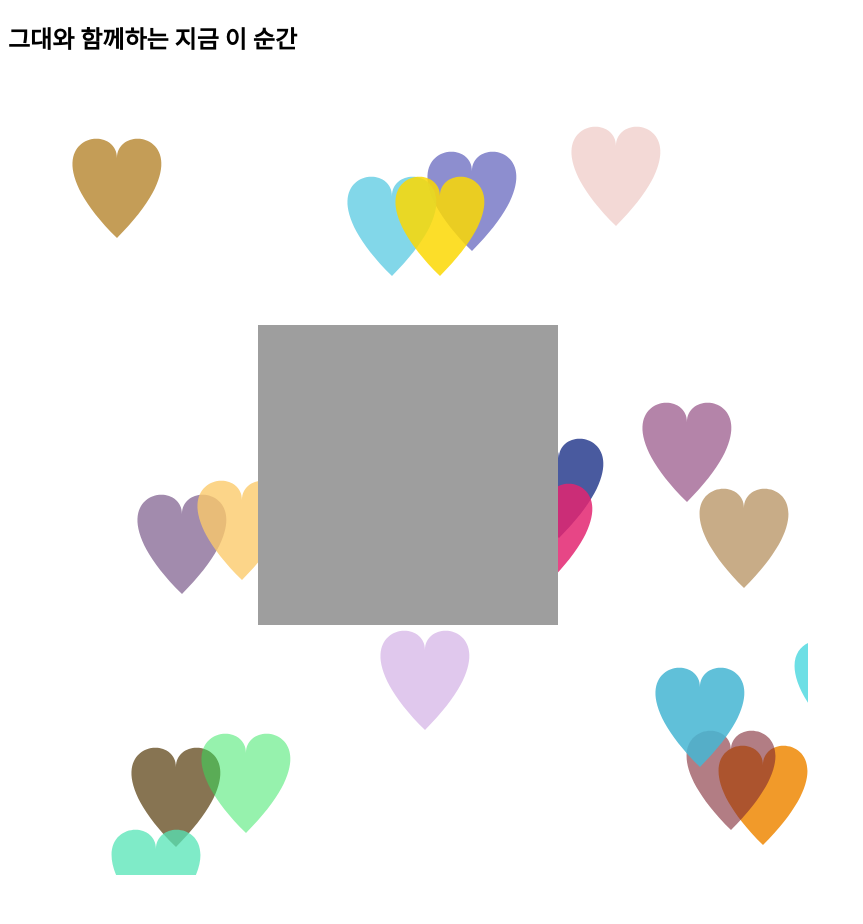
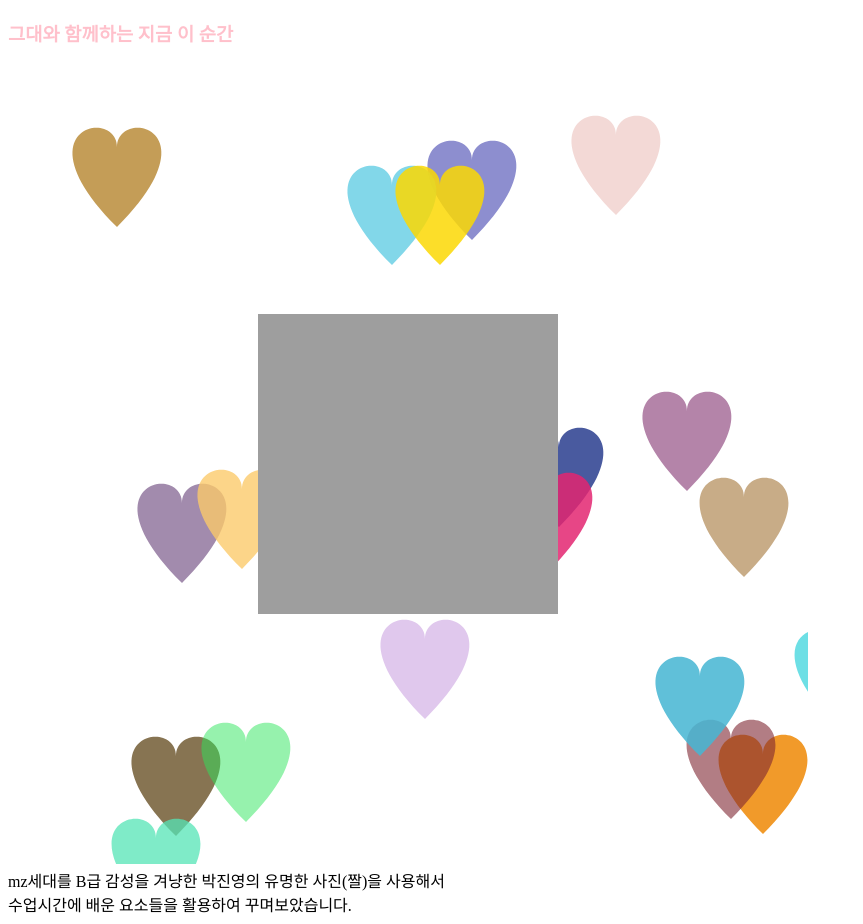
Before and after one commit to kimyjjj/javadesign, a plain HTML site: page index.html in a window 1280 px wide. Shown: the whole page, without its empty margins (0-863 px from the left). Before the commit the page ends 887 px from the top, so only its background shows below. Drawn offline with Linux system fonts and the light colour scheme.

Commit message:
Update index.html

```diff
--- a/index.html
+++ b/index.html
@@ -7,7 +7,7 @@
 </head>
 
 <body>
-<h2>그대와 함께하는 지금 이 순간</h2>
+<h3 style="color: pink;">그대와 함께하는 지금 이 순간</h3>
    <canvas id="myCanvas" width="800px" height="800px">
    <script>
          var canvas = document.getElementById("myCanvas");
@@ -59,6 +59,8 @@
            context.restore();
         }
       </script>
-
+      <br>
+mz세대를 B급 감성을 겨냥한 박진영의 유명한 사진(짤)을 사용해서<br>
+수업시간에 배운 요소들을 활용하여 꾸며보았습니다.
 </body>
 </html>
```
